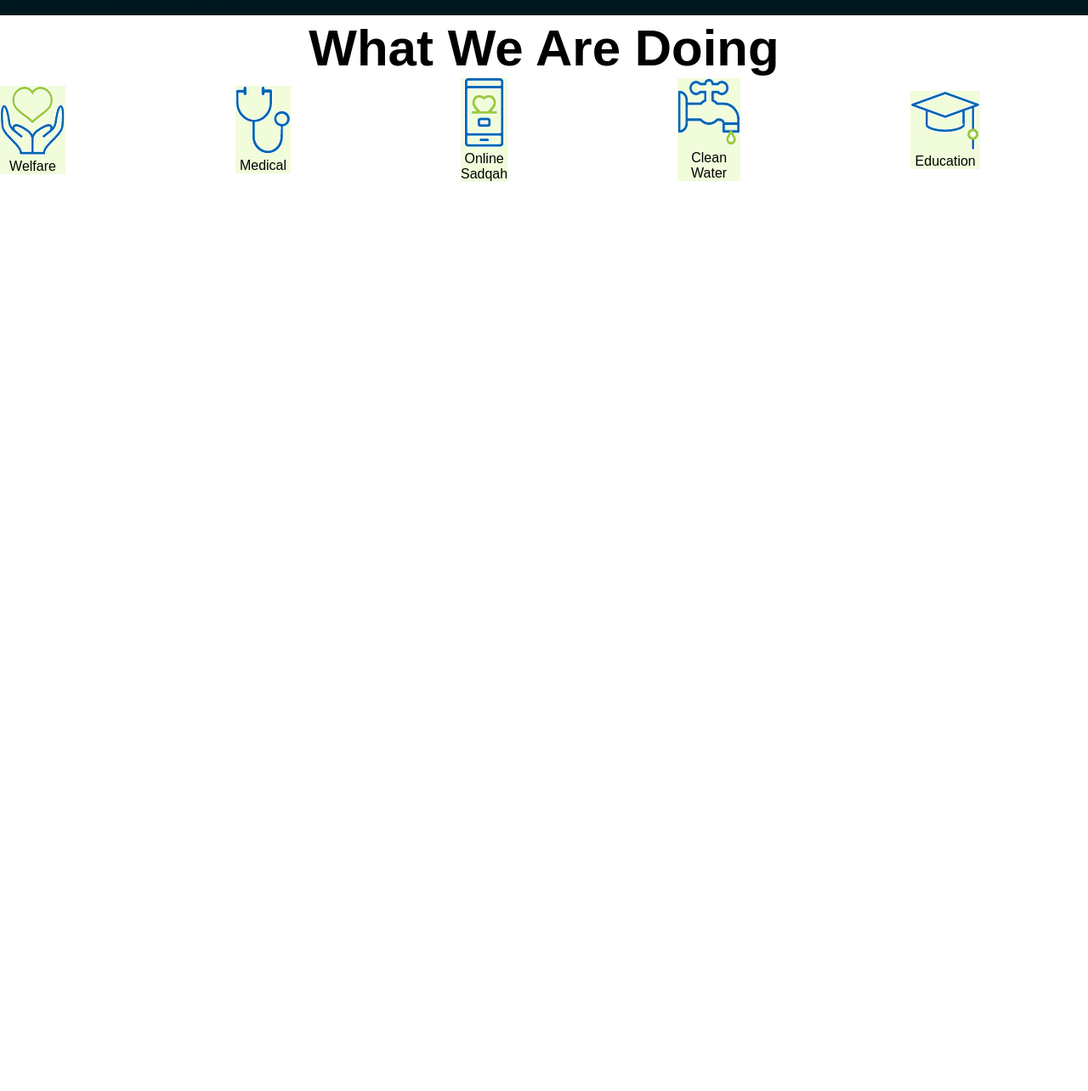
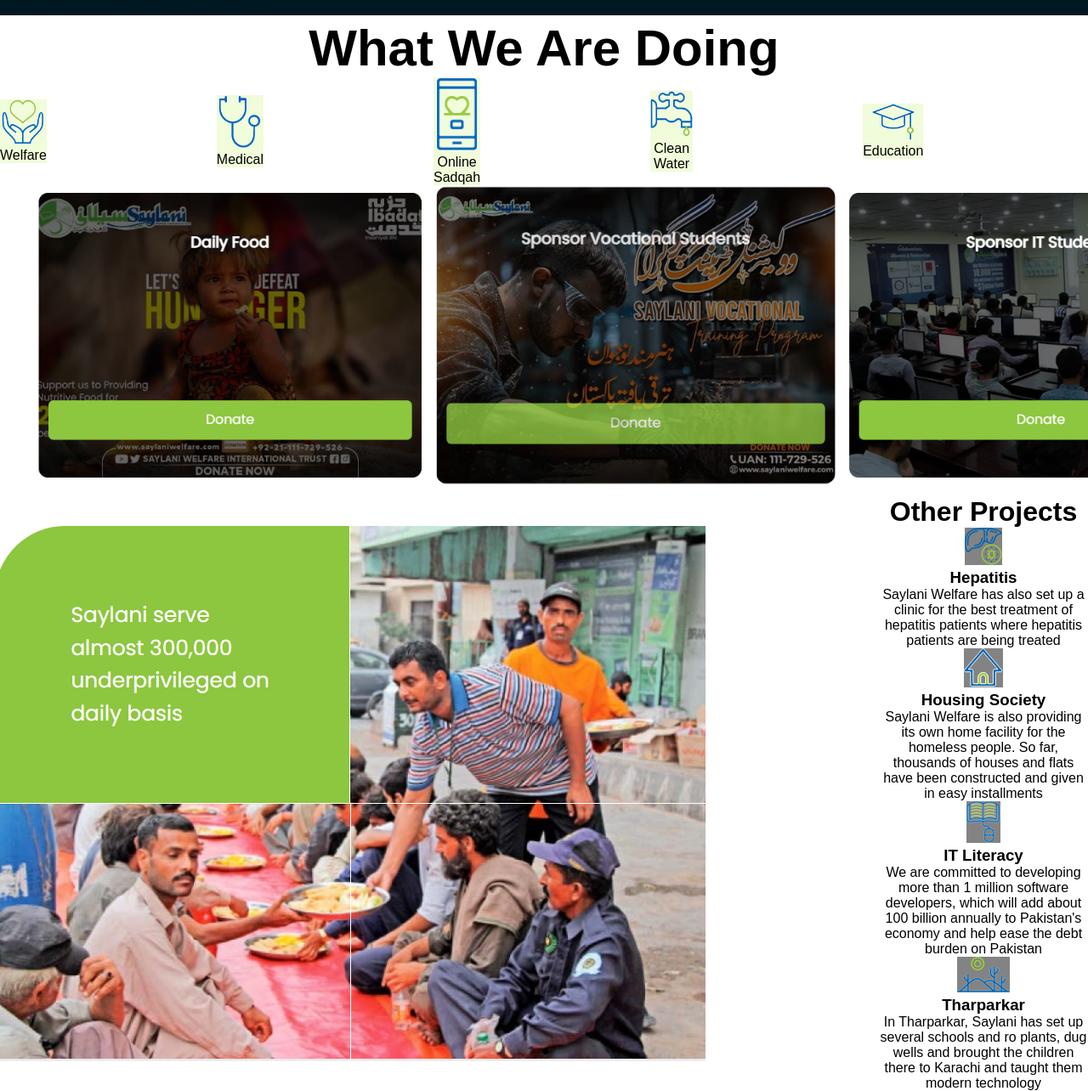
Before and after one commit to FaizArif586/saylani, a plain HTML site: page index.html in a window 1280 px wide. Shown: the part 2174-3458 px from the top of the page at 85% size. Before the commit the page ends 2388 px from the top, so only its background shows below. Drawn offline with Linux system fonts and the light colour scheme.

Commit message:
half done

```diff
--- a/index.html
+++ b/index.html
@@ -50,7 +50,8 @@
             </h1>
             <p class="size inline">
                 The largest NGO offering free Monthly family suport;</p> <br>
-              <p class="psize">  Saylani Welfare is on the ground and already  working with local communities to assess how best <br>
+            <p class="psize"> Saylani Welfare is on the ground and already working with local communities to assess how
+                best <br>
                 to
                 support underprivileged families in more than 63 <br> areas of day to day lives.
             </p>
@@ -70,7 +71,7 @@
         </div>
 
         <div>
-        <button  class="bg-grey buttonsize blood dflex">
+            <button class="bg-grey buttonsize blood dflex">
                 Blood Bank / Thalassemia Treatment
             </button>
         </div>
@@ -82,10 +83,10 @@
         <div>
             <button class="buttonsize">Medical</button>
         </div>
-    <div >
+        <div>
             <button class="buttonsize">food </button>
         </div>
-    <div >
+        <div>
             <button class="buttonsize">Quick Donate</button>
         </div>
     </div>
@@ -95,30 +96,77 @@
     <div class="text-center font30">
         <h1>What We Are Doing</h1>
     </div>
-<div class="parent text-center width200">
-    <div class="bg-green">
-        <img src="./assets/saylani-3.png" alt="">
+    <div class="parent text-center content ">
+        <div class="bg-green ">
+            <img class="width200" src="./assets/saylani-3.png" alt="">
             <p>Welfare</p>
         </div>
         <div class="bg-green">
-        <img src="./assets/saylani4.png" alt="">
+            <img class="width200" src="./assets/saylani4.png" alt="">
             <p>Medical</p>
         </div>
         <div class="bg-green">
-        <img src="./assets/saylani5.png" alt="">
+            <img class="width200" src="./assets/saylani5.png" alt="">
             <p>Online Sadqah</p>
         </div>
         <div class="bg-green">
-        <img src="./assets/saylani6.png" alt="">
+            <img class="width200" src="./assets/saylani6.png" alt="">
             <p>Clean Water</p>
         </div>
         <div class="bg-green">
-        <img src="./assets/saylani7.png" alt="">
+            <img class="width200" src="./assets/saylani7.png" alt="">
             <p>Education</p>
         </div>
         <div class="bg-green">
-        <img src="./assets/saylani8.png" alt="">
+            <img class="width200" src="./assets/saylani8.png" alt="">
             <p>Food</p>
+        </div>
+    </div>
+    <div>
+        <img width="1500px" src="./assets/saylani mid.PNG" alt="">
+    </div>
+    <div class="parent">
+        <div><img src="./assets/saylani mid 2.PNG" alt=""></div>
+        <div >
+            <div>
+                <h1>Other Projects</h1>
+            </div>
+            <div class="">
+                <div> <img class="bg-grey" src="./assets/saylani10.png" alt=""></div>
+                <div >
+                    <h3>Hepatitis</h3>
+                    <p>Saylani Welfare has also set up a clinic for the best treatment of hepatitis patients where
+                        hepatitis patients are being treated</p>
+                </div>
+                <div>
+                    <img class="bg-grey" src="./assets/saylani11.png" alt="">
+
+                </div>
+                <div>
+                    <h3>Housing Society</h3>
+                    <p>Saylani Welfare is also providing its own home facility for the homeless people. So far,
+                        thousands of houses and flats have been constructed and given in easy installments</p>
+                </div>
+                <div>
+                    <img class="bg-grey" src="./assets/saylani12.png" alt="">
+                </div>
+                <div>
+                    <h3>IT Literacy</h3>
+                    <p>We are committed to developing more than 1 million software developers, which will add about 100
+                        billion annually to Pakistan's economy and help ease the debt burden on Pakistan</p>
+                </div>
+                <div>
+                    <img class="bg-grey" src="./assets/saylani13.png" alt="">
+                </div>
+                <div>
+                    <h3>Tharparkar</h3>
+                    <p>In Tharparkar, Saylani has set up several schools and ro plants, dug wells and brought the
+                        children there to Karachi and taught them modern technology</p>
+                </div>
+
+            </div>
+
+
         </div>
     </div>
 
--- a/style.css
+++ b/style.css
@@ -209,6 +209,11 @@
   font-size: 10px;
   gap:20px
 }
+.dstart{
+  display: flex;
+  justify-content: center;
+  align-items: start;
+}
 
 
   .style{
--- a/utility.css
+++ b/utility.css
@@ -27,5 +27,9 @@
     font-size: 30px;
 }
 .width200{
-    width: 500px;
+     width: 50px ;
+
 }
+.content{
+    display: flex;
+    justify-content:space-around ;}
```
Also changed, not shown: assets/saylani mid 2.PNG (added), assets/saylani mid.PNG (added). Lines whose indentation alone changed are shown as unchanged.
